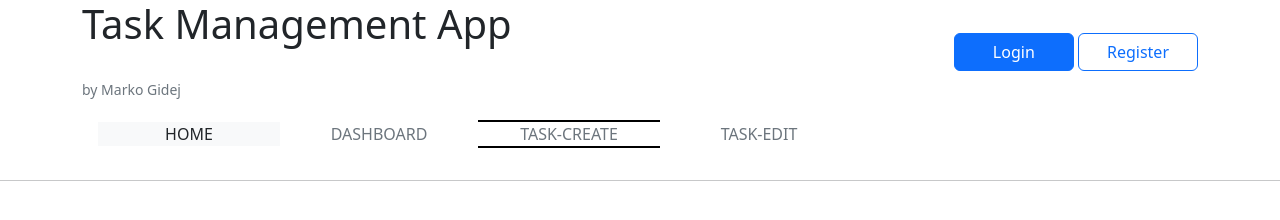
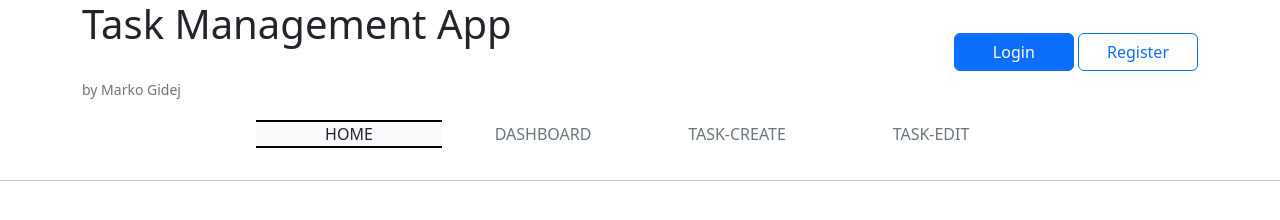
Before and after one commit to markoagidej/Task-Management-Application-Project, a plain HTML site: page taskCreate.html in a window 1280 px wide. Drawn offline with nearby package versions, Linux system fonts and the light colour scheme.

Commit message:
Nav center fix

```diff
--- a/taskCreate.html
+++ b/taskCreate.html
@@ -22,16 +22,16 @@
                 </div>
             </div>
             <!-- Nav -->
-            <nav class="navbar row navbar-expand-md mx-auto">
+            <nav class="navbar row navbar-expand-md">
                 <button class="navbar-toggler" type="button" data-bs-toggle="collapse" data-bs-target="#navbarSupportedContent" aria-controls="navbarSupportedContent" aria-expanded="false" aria-label="Toggle navigation">
                   <span class="navbar-toggler-icon"></span>
                 </button>
-                <div class="collapse navbar-collapse" id="navbarSupportedContent">
+                <div class="collapse navbar-collapse justify-content-center" id="navbarSupportedContent">
                     <!-- Borders need to exist and be bg color to preserve spacing on hover state -->
-                    <a class="mx-1 my-2 nav-link active col-md-2 text-center bg-light" style="border-top: 2px solid white; border-bottom: 2px solid white;" href="index.html">HOME</a>
+                    <a class="mx-1 my-2 nav-link active col-md-2 text-center bg-light" style="border-top: 2px solid black; border-bottom: 2px solid black;" href="">HOME</a>
                     <a class="mx-1 my-2 nav-link col-md-2 text-center text-secondary" style="border-top: 2px solid white; border-bottom: 2px solid white;" href="dashboard.html">DASHBOARD</a>
                     <!-- "&#x2011;" represents a non-break hypen, to preserve inline-text -->
-                    <a class="mx-1 my-2 nav-link col-md-2 text-center text-secondary" style="border-top: 2px solid black; border-bottom: 2px solid black;" href="">TASK&#x2011;CREATE</a>
+                    <a class="mx-1 my-2 nav-link col-md-2 text-center text-secondary" style="border-top: 2px solid white; border-bottom: 2px solid white;" href="taskCreate.html">TASK&#x2011;CREATE</a>
                     <a class="mx-1 my-2 nav-link col-md-2 text-center text-secondary" style="border-top: 2px solid white; border-bottom: 2px solid white;" href="taskEdit.html">TASK&#x2011;EDIT</a>
                 </div>
             </nav>
```
Also changed, not shown: dashboard.html (+4 -4 lines), index.html (+2 -2 lines), taskEdit.html (+4 -4 lines).
